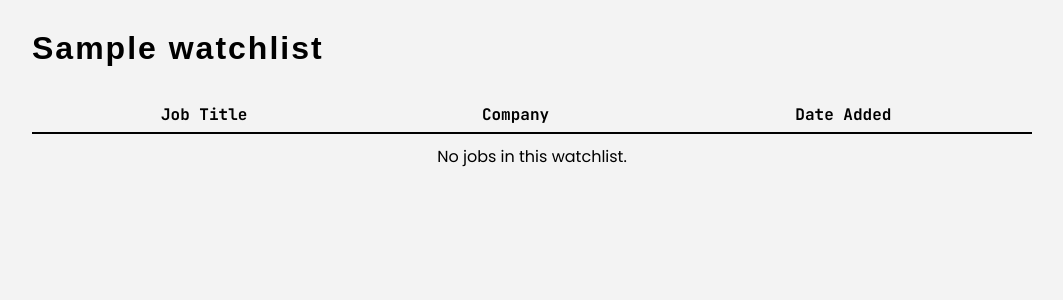
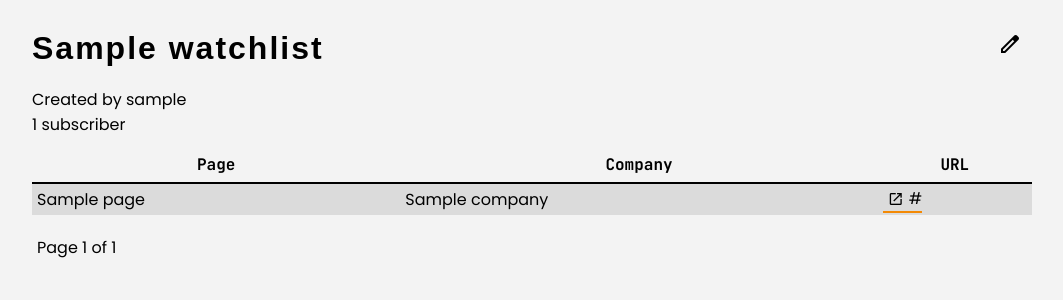
Before and after one commit to hrushikeshrv/hawk-tracker, a Django app: page /watchlist/1 in a window 1280 px wide. Shown: the part 74-374 px from the top of the page, without its empty margins (108-1171 px from the left). Run offline with Django 5.2, Linux system fonts and the light colour scheme; tables that the repository leaves empty hold one stand-in row (values such as "Sample post"); some web fonts are replaced.

Commit message:
Add watchlist detail page

```diff
--- a/core/models.py
+++ b/core/models.py
@@ -85,7 +85,8 @@ class Watchlist(models.Model):
     """A list of pages to watch for a user"""
     name = models.CharField(max_length=64)
     pages = models.ManyToManyField(Page, related_name='watchlists')
-    user = models.ForeignKey("users.User", on_delete=models.CASCADE, related_name='watchlists')
+    owner = models.ForeignKey("users.User", on_delete=models.CASCADE, related_name='created_watchlists')
+    subscribers = models.ManyToManyField("users.User", related_name='watchlists', blank=True)
 
     def __str__(self):
-        return f'Watchlist {self.name} by {self.user.username}'
+        return f'Watchlist {self.name} by {self.owner.username}'
--- a/core/templates/core/watchlist_detail.html
+++ b/core/templates/core/watchlist_detail.html
@@ -5,33 +5,52 @@
 
 {% block body %}
     <div class="flexbox-row jcsb aic">
-        <h1>{{ watchlist.name }}</h1>
+        <h1 class="mb-10">{{ watchlist.name }}</h1>
+        <a href="" class="material-symbols-outlined button">edit</a>
+    </div>
+    <div class="mb-10 flexbox-column">
+        <span>Created by {{ watchlist.owner.username }}</span>
+        {% with watchlist.subscribers.count as sub_count %}
+        <span>{{ sub_count }} subscriber{{ sub_count|pluralize }}</span>
+        {% endwith %}
     </div>
     <div class="table-container">
         <table id="watchlist-detail-container">
             <thead>
                 <tr>
-                    <th>Job Title</th>
+                    <th>Page</th>
                     <th>Company</th>
-                    <th>Date Added</th>
+                    <th>URL</th>
                 </tr>
             </thead>
             <tbody id="watchlist-detail-list">
-                {% for job in jobs %}
+                {% for page in pages %}
                     <tr>
-                        <td>{{ job.title }}</td>
-                        <td>{{ job.company }}</td>
-                        <td>{{ job.date_added|date:"Y-m-d" }}</td>
+                        <td>{{ page.name }}</td>
+                        <td>{{ page.company.name }}</td>
+                        <td class="flexbox-row jcfs"><a href="{{ page.url }}" class="a flexbox-row aic" target="_blank"><span class="material-symbols-outlined" style="font-size: 1rem;">open_in_new</span>{{ page.url|truncatechars:30 }}</a></td>
                     </tr>
                 {% empty %}
                     <tr style="background-color: var(--background-color);">
-                        <td colspan="3" style="text-align: center; padding-top: 10px;">No jobs in this watchlist.</td>
+                        <td colspan="3" style="text-align: center; padding-top: 10px;">No pages in this watchlist.</td>
                     </tr>
                 {% endfor %}
             </tbody>
         </table>
     </div>
 
-    <span class="mbt-20"></span>
+    <span class="mbt-10"></span>
+
+    <div class="pagination flexbox-row aic">
+        {% if pages.has_previous %}
+            <a href="?page=1" class="pagination-navigation" style="padding: 1px 8px;">First</a>
+            <a href="?page={{ pages.previous_page_number }}" class="pagination-navigation"><span class="material-symbols-outlined">chevron_left</span></a>
+        {% endif %}
+        <span class="space-lr">Page {{ pages.number }} of {{ pages.paginator.num_pages }}</span>
+        {% if pages.has_next %}
+            <a href="?page={{ pages.next_page_number }}" class="pagination-navigation"><span class="material-symbols-outlined">chevron_right</span></a>
+            <a href="?page={{ pages.paginator.num_pages }}" class="pagination-navigation" style="padding: 1px 8px;">Last</a>
+        {% endif %}
+    </div>
 
 {% endblock %}
--- a/core/views.py
+++ b/core/views.py
@@ -1,3 +1,5 @@
+from django.core.paginator import Paginator, PageNotAnInteger, EmptyPage
+from django.db.models import Count
 from django.http import HttpResponse
 from django.shortcuts import render, reverse
 from django.views.generic import TemplateView, View, CreateView
@@ -12,7 +14,7 @@ def test_view(request, *args, **kwargs):
 class HomepageView(View):
     def get(self, request):
         if request.user.is_authenticated:
-            watchlists = request.user.watchlists.all()[:10]
+            watchlists = request.user.watchlists.annotate(page_count=Count('pages'))
             return render(request, 'core/dashboard.html', {
                 'watchlists': watchlists,
             })
@@ -25,7 +27,7 @@ class WatchlistCreateView(CreateView):
     fields = ['name',]
 
     def form_valid(self, form):
-        form.instance.user = self.request.user
+        form.instance.owner = self.request.user
         return super().form_valid(form)
 
     def get_success_url(self):
@@ -38,5 +40,19 @@ class WatchlistDetailView(TemplateView):
     def get_context_data(self, **kwargs):
         context = super().get_context_data(**kwargs)
         watchlist_id = self.kwargs.get('pk')
-        context['watchlist'] = Watchlist.objects.get(pk=watchlist_id)
+        watchlist = Watchlist.objects.select_related('owner').prefetch_related('pages', 'subscribers', 'pages__company').get(pk=watchlist_id)
+
+        pages = watchlist.pages.all()
+        paginator = Paginator(pages, 30)    # Show 30 pages per watchlist
+        page_number = self.request.GET.get('page')
+
+        try:
+            paginated_pages = paginator.page(page_number)
+        except PageNotAnInteger:
+            paginated_pages = paginator.page(1)
+        except EmptyPage:
+            paginated_pages = paginator.page(paginator.num_pages)
+
+        context['watchlist'] = watchlist
+        context['pages'] = paginated_pages
         return context
--- a/static/css/styles.css
+++ b/static/css/styles.css
@@ -723,6 +723,8 @@ table thead {
     font-size: 1rem;
     font-weight: bolder;
     border-bottom: 1px solid var(--font-color);
+    position: sticky;
+    top: 0;
 }
 
 table thead tr {
@@ -847,6 +849,20 @@ footer nav {
     margin: 0 10px;
 }
 
+.pagination-navigation {
+    border-radius: 5px;
+    background-color: var(--background-dark-1);
+    transition: background-color ease 0.2s;
+    margin: 0 7px;
+    display: flex;
+    align-items: center;
+    justify-content: center;
+}
+
+.pagination-navigation:hover {
+    background-color: var(--background-dark-2);
+}
+
 /*
     login page styles
 */
@@ -858,8 +874,13 @@ footer nav {
     dashboard styles
 */
 
-.unfollow-watchlist-button {
+.unfollow-watchlist-button,
+.edit-watchlist-button {
     background-color: transparent;
     float: right;
     cursor: pointer;
 }
+
+#watchlist-container td {
+    text-align: center;
+}
```
Also changed, not shown: core/templates/core/dashboard.html (+24 -1 lines), core/utils.py (+5 -4 lines), core/migrations/0012_rename_user_watchlist_owner.py (added), core/migrations/0013_watchlist_subscribers_alter_watchlist_owner.py (added).
